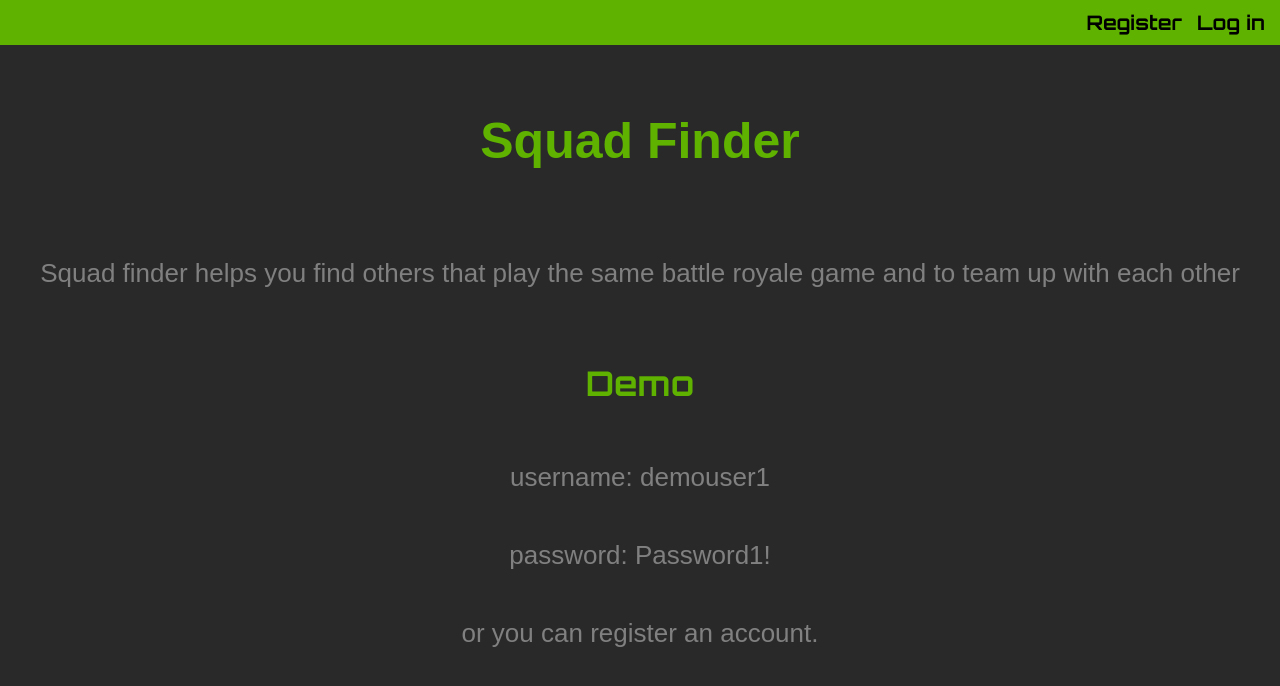
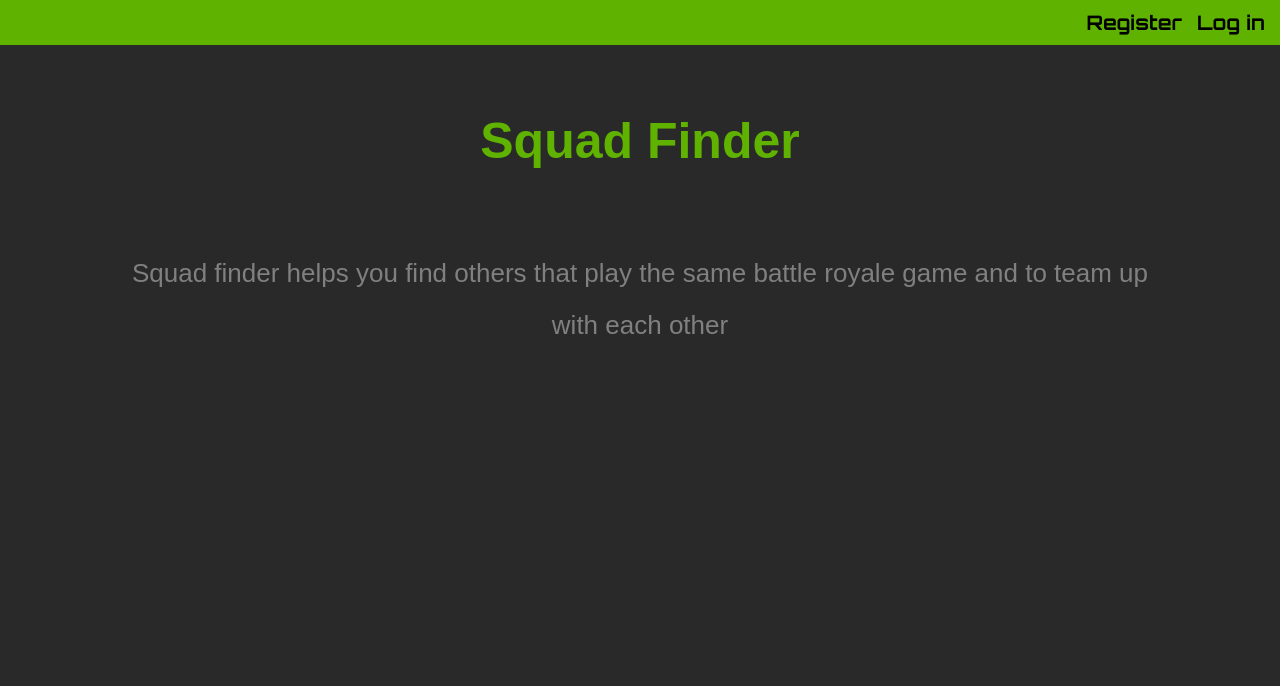
Before and after one commit to yougene42193/squad-finder, a React (Create React App) app: page / in a window 1280 px wide. Shown: the top 686 px of the page. Built offline with nearby package versions, Linux system fonts and the light colour scheme; a web font is replaced by a local one.

Commit message:
changes made in functions and style

```diff
--- a/public/index.html
+++ b/public/index.html
@@ -22,7 +22,7 @@
       work correctly both with client-side routing and a non-root public URL.
       Learn how to configure a non-root public URL by running `npm run build`.
     -->
-    <title>React App</title>
+    <title>Squad Finder</title>
   </head>
   <body>
     <noscript>You need to enable JavaScript to run this app.</noscript>
--- a/src/App.css
+++ b/src/App.css
@@ -3,10 +3,12 @@
 }
 
 body {
+    max-width: 1080px;
+    margin: 0 auto !important;
+    float: none !important;
     font-size: 20px;
     color: #444;
     text-align: center;
-    background-color: ;
 }
 
 .error-msg {
--- a/src/LoginForm/LoginForm.js
+++ b/src/LoginForm/LoginForm.js
@@ -64,6 +64,10 @@ export default class LoginForm extends React.Component {
                         </div>
                         <Button className="login-submit" type="submit">Log in</Button>
                     </form>
+                    <h3>Demo</h3>
+                <p>username: demouser1</p>
+                <p>password: Password1!</p>
+                <p>or you can register an account.</p>
                 </fieldset>
             </section>
         )
--- a/src/header/header.js
+++ b/src/header/header.js
@@ -11,6 +11,9 @@ export default class Header extends React.Component {
 
     renderLogoutLink() {
         return (
+            <div className="loggedin-header">
+                <nav role="navigation">
+
                     <div className='header-logged-in'>
                         <li><Link className="nav-header" to='/profile'>Profile</Link></li>
                         <li><Link
@@ -20,11 +23,18 @@ export default class Header extends React.Component {
                                 Logout
                         </Link></li>
                     </div>
+                </nav>
+                <header>
+                    <h1><Link to='/list'>Squad Finder</Link></h1>
+                </header>
+            </div>
         )
     }
 
     renderLoginLink() {
         return (
+            <div className="loggedout-header">
+                <nav role="navigation">
                     <div className='header-not-logged-in'>
                         <li><Link
                             className="nav-header"
@@ -37,21 +47,20 @@ export default class Header extends React.Component {
                                 Log in
                         </Link></li>
                     </div>
+                </nav>
+                <header>
+                    <h1><Link to='/'>Squad Finder</Link></h1>
+                </header>
+            </div>
         )
     }
 
     render() {
         return (
             <section className="top-header">
-                <nav role="navigation">
-                    {/* Swap the render Links when complete */}
                 {TokenService.hasAuthToken()
                     ? this.renderLogoutLink()
                     : this.renderLoginLink()}
-                </nav>
-                <header>
-                    <h1><Link to='/list'>Squad Finder</Link></h1>
-                </header>
             </section>
         )
     }
--- a/src/landingPage/landingPage.css
+++ b/src/landingPage/landingPage.css
@@ -31,6 +31,7 @@ h3 {
 
     .landing-page {
         line-height: 2;
+
     }
 
     .landing-page p {
--- a/src/landingPage/landingPage.js
+++ b/src/landingPage/landingPage.js
@@ -6,10 +6,6 @@ export default class RegistrationForm extends React.Component {
         return (
             <section className="landing-page">
                 <p>Squad finder helps you find others that play the same battle royale game and to team up with each other</p>
-                <h3>Demo</h3>
-                <p>username: demouser1</p>
-                <p>password: Password1!</p>
-                <p>or you can register an account.</p>
             </section>
         )
     }
```
Lines whose indentation alone changed are shown as unchanged.
